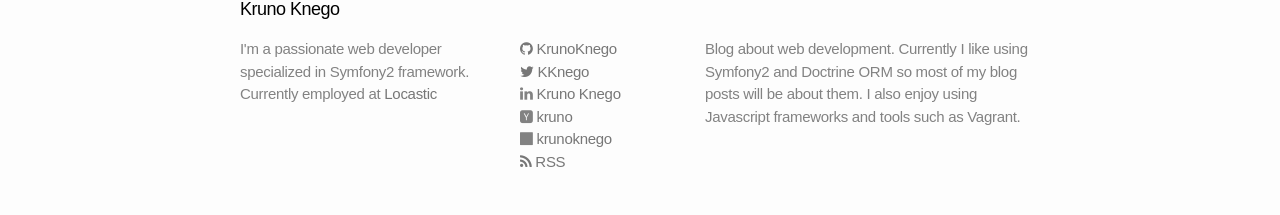
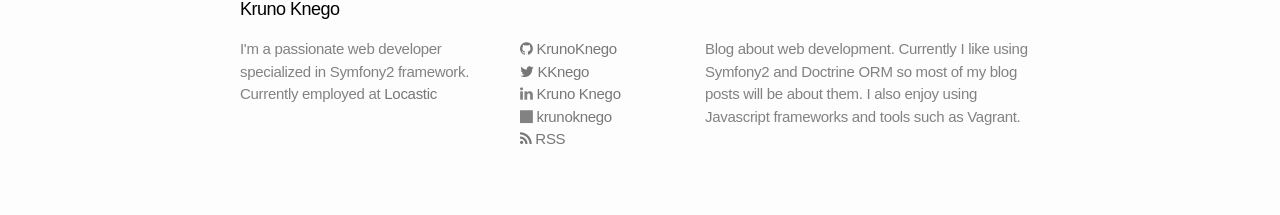
Before and after one commit to guotechfin/KrunoKnego.github.io, a Jekyll site: the page built from index.html, in a window 1280 px wide. Shown: the part 1257-1472 px from the top of the page. Built offline with Jekyll 4.4.1, drawn with Linux system fonts in a browser that asks for light colours; nearby versions of some CDN libraries; the list of posts is cut into pages by our own code.

Commit message:
Updates.

```diff
--- a/_includes/footer.html
+++ b/_includes/footer.html
@@ -78,10 +78,6 @@
               <a href="http://hr.linkedin.com/in/krunoknego/">Kruno Knego</a>
           </li>
           <li>
-              <i class="fa fa-hacker-news"></i>
-              <a href="https://news.ycombinator.com/user?id=kruno">kruno</a>
-          </li>
-          <li>
               <i class="fa fa-stop"></i>
               <a href="https://speakerdeck.com/krunoknego">krunoknego</a>
           </li>
```
